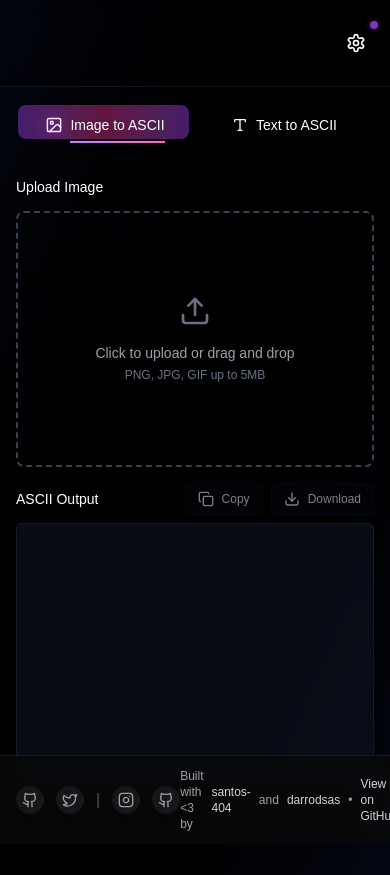
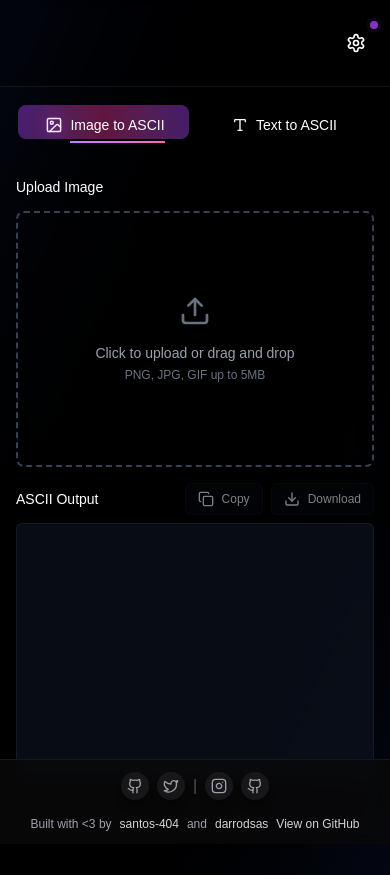
Before and after one commit to santos-404/vibescii, a Next.js app: page / in a window 390 px wide. Built offline with nearby package versions, Linux system fonts and the light colour scheme.

Commit message:
Make footer responsive Co-authored-by: Darío Rodríguez <darrodsas@alum.us.es>

```diff
--- a/src/components/ui/footer.tsx
+++ b/src/components/ui/footer.tsx
@@ -5,9 +5,9 @@ export function Footer() {
   return (
     <footer className="fixed bottom-0 left-0 right-0 z-50 border-t bg-zinc-950/80 backdrop-blur-sm">
       <div className="container mx-auto px-4 py-3">
-        <div className="flex items-center justify-between">
+        <div className="flex flex-col sm:flex-row items-center justify-between gap-4 sm:gap-0">
           {/* Social Links */}
-          <div className="flex items-center gap-3">
+          <div className="flex items-center gap-2 sm:gap-3 flex-wrap justify-center sm:justify-start">
             <Link
               href="https://github.com/santos-404"
               target="_blank"
@@ -30,7 +30,7 @@ export function Footer() {
                 Twitter - javierrsantoss
               </span>
             </Link>
-            <span className="text-zinc-600">|</span>
+            <span className="text-zinc-600 inline">|</span>
             <Link
               href="https://instagram.com/darioordgz"
               target="_blank"
@@ -56,7 +56,7 @@ export function Footer() {
           </div>
 
           {/* Credits */}
-          <div className="flex items-center gap-2 text-xs text-zinc-400">
+          <div className="flex items-center gap-2 text-xs text-zinc-400 flex-wrap justify-center sm:justify-end">
             <span>Built with {"<3"} by</span>
             <Link
               href="https://github.com/santos-404"
@@ -75,7 +75,7 @@ export function Footer() {
             >
               darrodsas
             </Link>
-            <span>•</span>
+            <span className="hidden sm:inline">•</span>
             <Link
               href="https://github.com/santos-404/vibescii"
               target="_blank"
```
